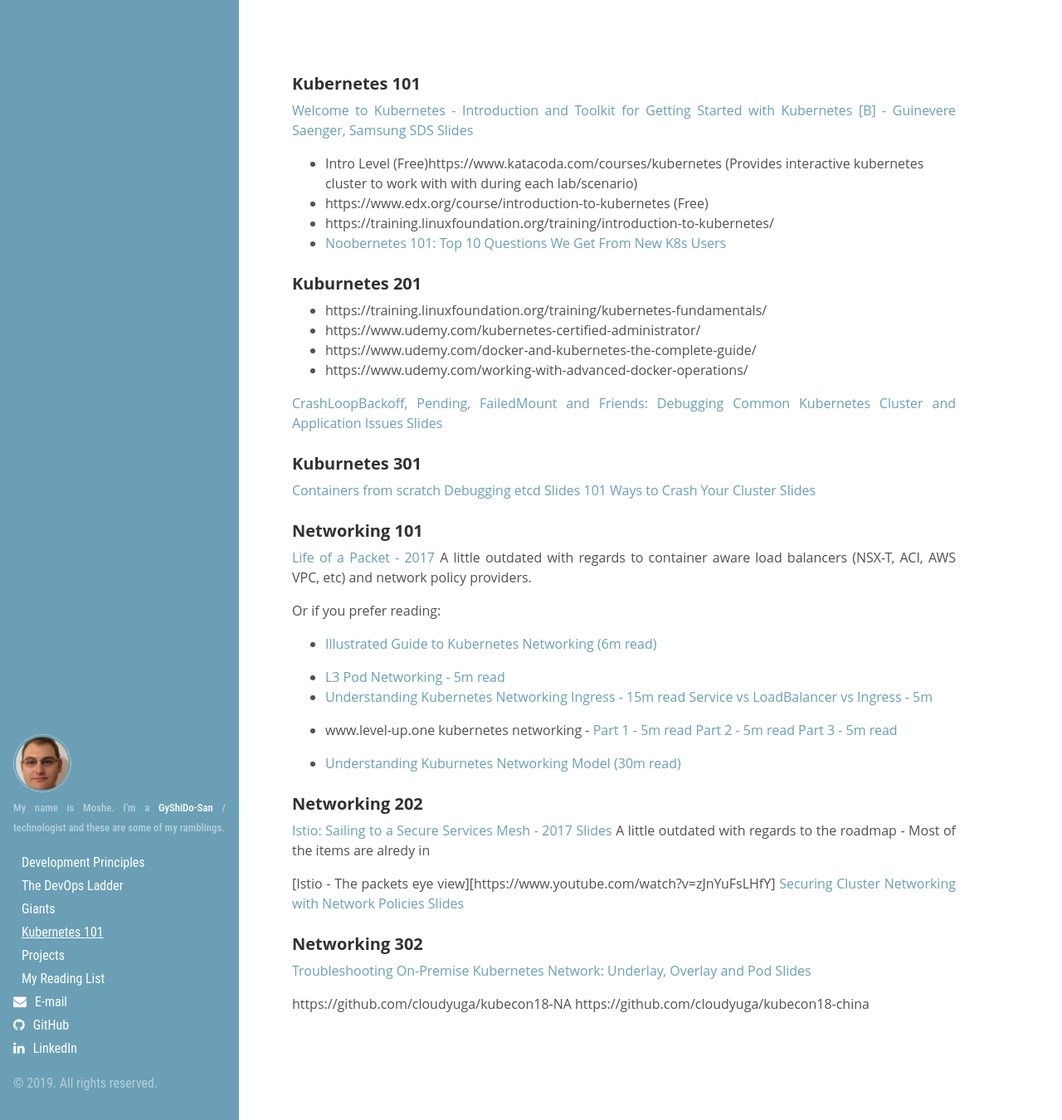
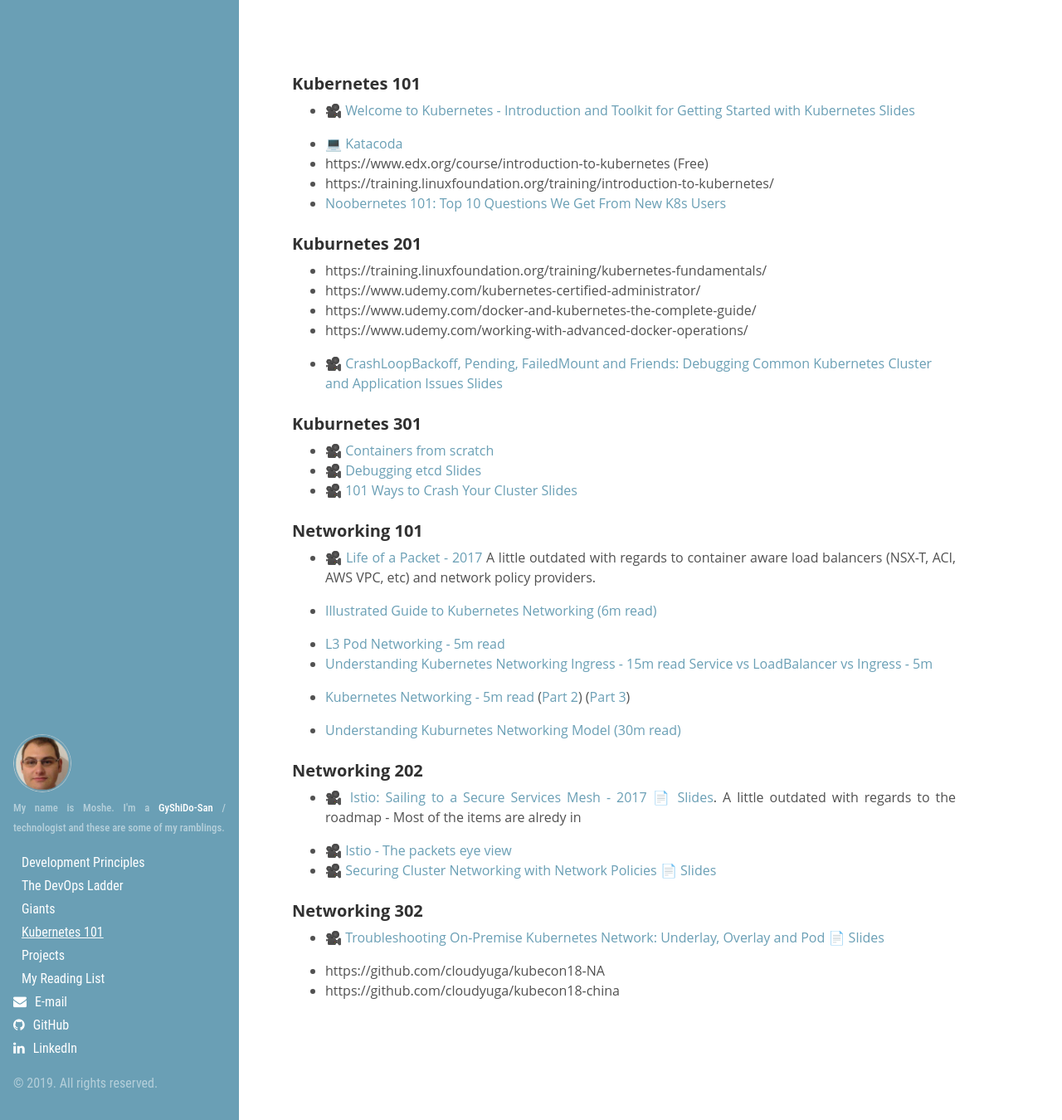
Before and after one commit to Moshe-Immerman/Moshe-Immerman, a Jekyll site: the page built from kubernetes-learning.md, in a window 1280 px wide and 1350 px high. Shown: the whole window at 83% size. Built offline with Jekyll 4.4.1, drawn with Linux system fonts in a browser that asks for light colours; our own code applies the rules of GitHub Pages for plain Markdown files; comment, search, counter and statistics services are not loaded.

Commit message:
add kubernetes learning material

```diff
--- a/kubernetes-learning.md
+++ b/kubernetes-learning.md
@@ -1,8 +1,9 @@
 
 ### Kubernetes 101
 
-[Welcome to Kubernetes - Introduction and Toolkit for Getting Started with Kubernetes [B] - Guinevere Saenger, Samsung SDS](https://www.youtube.com/watch?v=TkCDUFR6xqw) [Slides](https://schd.ws/hosted_files/kccncna17/44/KubeCon-talk.pp.pdf)
-- Intro Level (Free)https://www.katacoda.com/courses/kubernetes (Provides interactive kubernetes cluster to work with with during each lab/scenario)
+* [🎥 Welcome to Kubernetes - Introduction and Toolkit for Getting Started with Kubernetes](https://www.youtube.com/watch?v=TkCDUFR6xqw) [Slides](https://schd.ws/hosted_files/kccncna17/44/KubeCon-talk.pp.pdf)
+
+- [💻 Katacoda](https://www.katacoda.com/courses/kubernetes)
 - https://www.edx.org/course/introduction-to-kubernetes (Free)
 - https://training.linuxfoundation.org/training/introduction-to-kubernetes/
 - [Noobernetes 101: Top 10 Questions We Get From New K8s Users](https://youtube.com/watch?v=Y7enbKBBDhA)
@@ -13,19 +14,18 @@
 - https://www.udemy.com/docker-and-kubernetes-the-complete-guide/
 - https://www.udemy.com/working-with-advanced-docker-operations/
 
-[CrashLoopBackoff, Pending, FailedMount and Friends: Debugging Common Kubernetes Cluster and Application Issues](https://www.youtube.com/watch?v=7FOCG5kua1w) [Slides](https://schd.ws/hosted_files/kccncna17/be/CrashLoopBackoff-Pending-FailedMount-and-Friends-draft.pdf)
+- [🎥 CrashLoopBackoff, Pending, FailedMount and Friends: Debugging Common Kubernetes Cluster and Application Issues](https://www.youtube.com/watch?v=7FOCG5kua1w) [Slides](https://schd.ws/hosted_files/kccncna17/be/CrashLoopBackoff-Pending-FailedMount-and-Friends-draft.pdf)
 
 
 ### Kuburnetes 301
-[Containers from scratch](https://www.youtube.com/watch?v=8fi7uSYlOdc)
-[Debugging etcd](https://youtube.com/watch?v=NVMZBBQ9hsM) [Slides](https://schd.ws/hosted_files/kccna18/a5/Kubecon%20Seattle_%20Debugging%20etcd.pdf)
-[101 Ways to Crash Your Cluster](https://www.youtube.com/watch?v=xZO9nx6GBu0) [Slides](https://schd.ws/hosted_files/kccncna17/20/KubeCon%20NA%202017-101%20Ways%20to%20Crash%20Your%20Cluster.pdf)
+* [🎥 Containers from scratch](https://www.youtube.com/watch?v=8fi7uSYlOdc)
+* [🎥 Debugging etcd](https://youtube.com/watch?v=NVMZBBQ9hsM) [Slides](https://schd.ws/hosted_files/kccna18/a5/Kubecon%20Seattle_%20Debugging%20etcd.pdf)
+* [🎥 101 Ways to Crash Your Cluster](https://www.youtube.com/watch?v=xZO9nx6GBu0) [Slides](https://schd.ws/hosted_files/kccncna17/20/KubeCon%20NA%202017-101%20Ways%20to%20Crash%20Your%20Cluster.pdf)
+
 ### Networking 101
 
-[Life of a Packet - 2017](https://www.youtube.com/watch?v=0Omvgd7Hg1I)
+- [🎥 Life of a Packet - 2017](https://www.youtube.com/watch?v=0Omvgd7Hg1I)
 A little outdated with regards to container aware load balancers (NSX-T, ACI, AWS VPC, etc) and network policy providers.
-
-Or if you prefer reading:
 
 - [Illustrated Guide to Kubernetes Networking (6m read)](https://itnext.io/an-illustrated-guide-to-kubernetes-networking-part-1-d1ede3322727)
 
@@ -33,23 +33,20 @@
 * [Understanding Kubernetes Networking Ingress - 15m read](https://medium.com/google-cloud/understanding-kubernetes-networking-ingress-1bc341c84078)
 [Service vs LoadBalancer vs Ingress - 5m](https://medium.com/google-cloud/kubernetes-nodeport-vs-loadbalancer-vs-ingress-when-should-i-use-what-922f010849e0)
 
-* www.level-up.one kubernetes networking - [Part 1 - 5m read](https://www.level-up.one/kubernetes-networking-pods-levelup/) [Part 2 - 5m read](https://www.level-up.one/kubernetes-networking-series-two/) [Part 3 - 5m read](https://www.level-up.one/kubernetes-networking-3-level-up/)
+* [Kubernetes Networking - 5m read](https://www.level-up.one/kubernetes-networking-pods-levelup/) ([Part 2](https://www.level-up.one/kubernetes-networking-series-two/)) ([Part 3](https://www.level-up.one/kubernetes-networking-3-level-up/))
 
 * [Understanding Kuburnetes Networking Model (30m read)](https://sookocheff.com/post/kubernetes/understanding-kubernetes-networking-model/)
 
 ### Networking 202
 
-[Istio: Sailing to a Secure Services Mesh - 2017](https://www.youtube.com/watch?v=HMofcmTD444) [Slides](https://schd.ws/hosted_files/kccncna17/21/KubeCon2017%20-%20Istio%20Security.pdf)
-A little outdated with regards to the roadmap - Most of the items are alredy in
+* [🎥 Istio: Sailing to a Secure Services Mesh - 2017](https://www.youtube.com/watch?v=HMofcmTD444) [📄 Slides](https://schd.ws/hosted_files/kccncna17/21/KubeCon2017%20-%20Istio%20Security.pdf).
+  A little outdated with regards to the roadmap - Most of the items are alredy in
 
-[Istio - The packets eye view][https://www.youtube.com/watch?v=zJnYuFsLHfY]
-[Securing Cluster Networking with Network Policies](https://www.youtube.com/watch?v=3gGpMmYeEO8) [Slides](https://schd.ws/hosted_files/kccncna17/46/ahmetb%20KubeCon%202017%20NA%20%E2%80%93%20Network%20Policies.pdf)
+* [🎥 Istio - The packets eye view](https://www.youtube.com/watch?v=zJnYuFsLHfY)
+* [🎥 Securing Cluster Networking with Network Policies](https://www.youtube.com/watch?v=3gGpMmYeEO8) [📄 Slides](https://schd.ws/hosted_files/kccncna17/46/ahmetb%20KubeCon%202017%20NA%20%E2%80%93%20Network%20Policies.pdf)
 
 ### Networking 302
-[Troubleshooting On-Premise Kubernetes Network: Underlay, Overlay and Pod](https://youtube.com/watch?v=pCJZ39RqY1s) [Slides](https://schd.ws/hosted_files/kccna18/a6/Troubleshooting%20On-Premise%20Kubernetes%20Network_%20Underlay%2C%20Overlay%20and%20Pod%20V4.pdf)
+* [🎥 Troubleshooting On-Premise Kubernetes Network: Underlay, Overlay and Pod](https://youtube.com/watch?v=pCJZ39RqY1s) [📄 Slides](https://schd.ws/hosted_files/kccna18/a6/Troubleshooting%20On-Premise%20Kubernetes%20Network_%20Underlay%2C%20Overlay%20and%20Pod%20V4.pdf)
 
-
-
-
-https://github.com/cloudyuga/kubecon18-NA
-https://github.com/cloudyuga/kubecon18-china
+* https://github.com/cloudyuga/kubecon18-NA
+* https://github.com/cloudyuga/kubecon18-china
```
